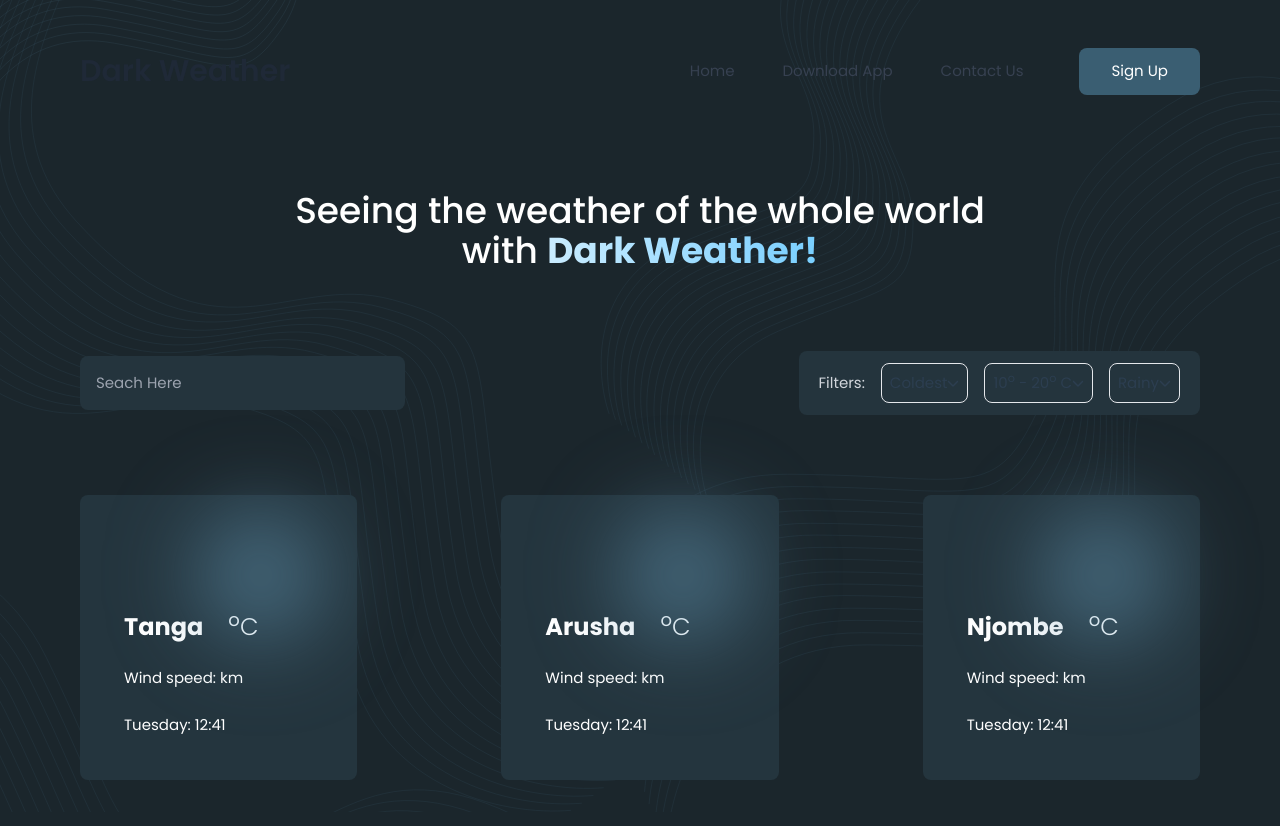
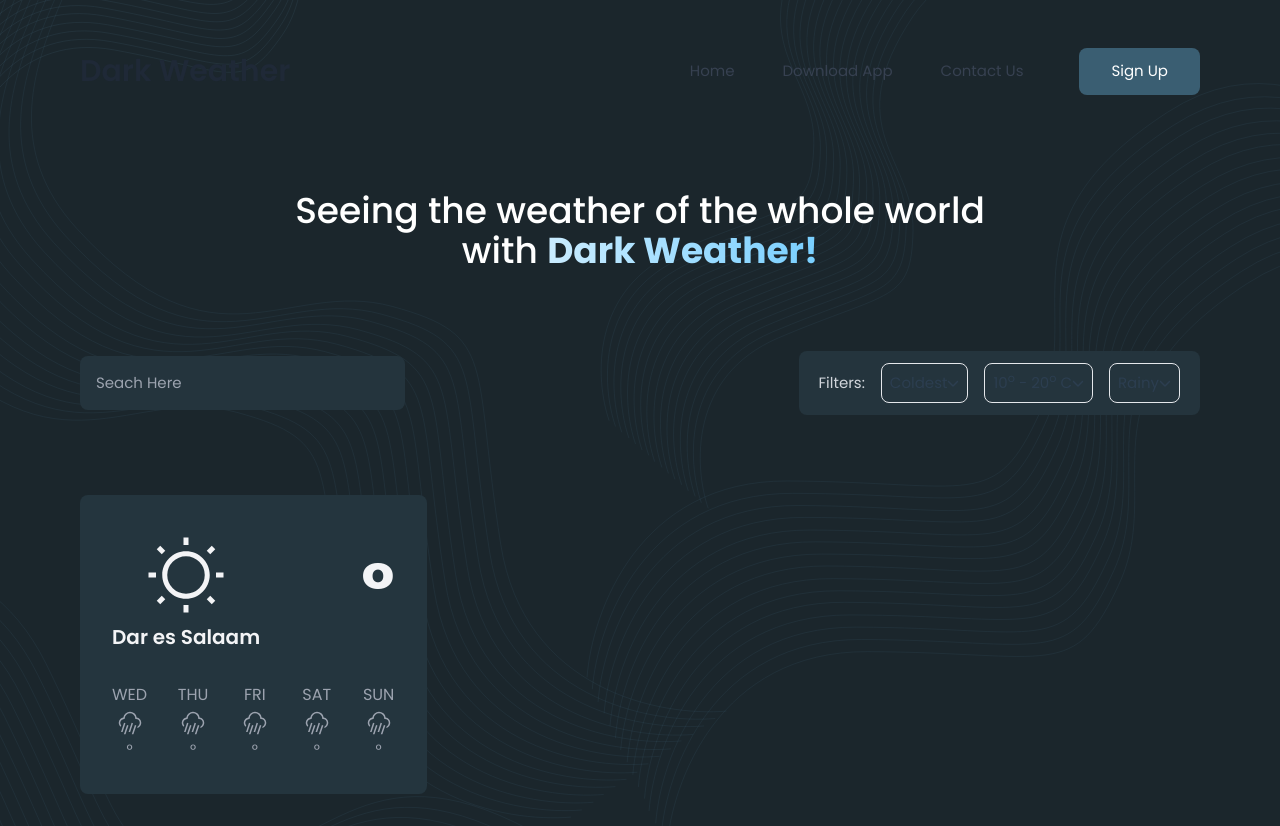
Before and after one commit to nickyraph/weather-app, a Vue app: page / in a window 1280 px wide. Built offline with nearby package versions, Linux system fonts and the light colour scheme; no server answers.

Commit message:
Structure new cards

```diff
--- a/src/App.vue
+++ b/src/App.vue
@@ -2,6 +2,7 @@
   import Navigation  from './components/Navigation.vue'
   import Search  from './components/Search.vue'
   import WeatherCard  from './components/WeatherCard.vue'
+  import WeatherCard2  from './components/WeatherCard2.vue'
 
 </script>
 
@@ -9,7 +10,7 @@
 
   <Navigation />
 
-  <div class="text-2xl lg:text-4xl text-center text-white font-medium flex items-center justify-center my-20">
+  <div class="text-2xl md:text-4xl text-center text-white font-medium flex items-center justify-center my-20">
     <h1>
       Seeing the weather of the whole world <br> with
       <span class="bg-clip-text text-transparent font-bold bg-gradient-to-r from-[#CAECFF] to-[#78CFFF]">
@@ -20,11 +21,10 @@
 
   <Search />
 
-  <div class="grid lg:grid-cols-3 lg:gap-36 gap-y-12 lg:gap-y-0 mt-20">
-
-    <WeatherCard city="Tanga" />
-    <WeatherCard city="Arusha" />
-    <WeatherCard city="Njombe" />
+  <div class="w-full grid md:grid-cols-2 gap-10 lg:grid-cols-3 gap-y-12 lg:gap-y-0 mt-20">
+    <WeatherCard2 city="Dar es Salaam"/>
+    <!-- <WeatherCard2 city="Arusha"/>
+    <WeatherCard2 city="Njombe"/> -->
   </div>
 
 
--- /dev/null
+++ b/src/components/WeatherCard2.vue
@@ -0,0 +1,105 @@
+<script >
+
+import moment from 'moment';
+
+export default {
+    props: ['city'],
+
+    data() {
+        return {
+
+            url: "https://api.openweathermap.org/data/3.0/onecall?lat=-6.7924&lon=39.2083&exclude=hourly&appid=c3cd4d44e142ed54d8c640f63bf1830e&units=metric",
+
+            current: null,
+
+            daily: null,
+
+            days: [],
+
+            date: moment().format('dddd: H:mm')
+
+        }
+    },
+
+    methods: {
+
+
+        async fetchData() {
+            const response = await fetch(this.url);
+
+            const data = await response.json();
+
+            this.current = data.current;
+
+            this.daily = data.daily;
+
+        },
+
+        determineNextDays(){
+
+            const today = moment();
+
+            for (let i = 0; i < 5; i++) {
+
+                this.days.push(today.add(1, 'days').format('ddd'))
+            }
+
+        }
+
+    },
+
+    mounted() {
+
+        this.fetchData();
+
+        this.determineNextDays();
+
+    },
+
+    components: {
+    }
+
+}
+
+</script>
+
+<template>
+    <div class="p-5 sm:p-8 w-full rounded-lg bg-primary text-gray-100">
+        <div class="flex justify-between items-center space-x-2">
+            <div class="flex flex-col items-center justify-center">
+                <svg xmlns="http://www.w3.org/2000/svg" viewBox="0 0 512 512"
+                    class="w-24 h-24 p-2 dark:text-yellow-400 fill-current">
+                    <path
+                        d="M256,104c-83.813,0-152,68.187-152,152s68.187,152,152,152,152-68.187,152-152S339.813,104,256,104Zm0,272A120,120,0,1,1,376,256,120.136,120.136,0,0,1,256,376Z">
+                    </path>
+                    <rect width="32" height="48" x="240" y="16"></rect>
+                    <rect width="32" height="48" x="240" y="448"></rect>
+                    <rect width="48" height="32" x="448" y="240"></rect>
+                    <rect width="48" height="32" x="16" y="240"></rect>
+                    <rect width="32" height="45.255" x="400" y="393.373" transform="rotate(-45 416 416)"></rect>
+                    <rect width="32.001" height="45.255" x="80" y="73.373" transform="rotate(-45 96 96)"></rect>
+                    <rect width="45.255" height="32" x="73.373" y="400" transform="rotate(-45.001 96.002 416.003)">
+                    </rect>
+                    <rect width="45.255" height="32.001" x="393.373" y="80" transform="rotate(-45 416 96)"></rect>
+                </svg>
+                <h1 class="text-xs sm:text-md lg:text-xl font-semibold">{{ this.city }}</h1>
+            </div>
+            <span class="font-bold text-6xl sm:text-7xl">{{  }}°</span>
+        </div>
+        <div class="flex justify-between mt-8 space-x-4 text-gray-400">
+            <div v-for="(day, i) in this.days" class="flex flex-col items-center space-y-1">
+                <span class="uppercase text-sm md:text-base">{{ day }}</span>
+                <svg xmlns="http://www.w3.org/2000/svg" viewBox="0 0 512 512" class="w-6 h-6 sm:w-8 fill-current">
+                    <path
+                        d="M398.2,137.208a144.013,144.013,0,0,0-284.545.979,122.364,122.364,0,0,0-64.357,32.926A109.4,109.4,0,0,0,16,249.619c0,31.119,12.789,60.762,36.01,83.469q2.84,2.776,5.845,5.347l11.327-33.981C56.091,289.3,48,270.017,48,249.619c0-42.362,35.724-78.015,81.329-81.168l14.055-.972.814-14.065a111.995,111.995,0,0,1,223.589-.22l.891,14.888,14.913.155c46.592.488,80.409,34.714,80.409,81.382,0,33.152-16.706,61.38-41.84,75.9L409.032,364.9a110.012,110.012,0,0,0,54.938-32.358C484.625,310.339,496,280.889,496,249.619,496,190.507,454.859,144.4,398.2,137.208Z">
+                    </path>
+                    <polygon points="126.029 496 159.817 496 223.153 309.136 192.847 298.864 126.029 496"></polygon>
+                    <polygon points="294.029 496 327.817 496 391.153 309.136 360.847 298.864 294.029 496"></polygon>
+                    <polygon points="290.11 251.033 225.781 448 259.445 448 320.529 260.967 290.11 251.033"></polygon>
+                    <polygon points="128.791 251.033 64.461 448 98.125 448 159.209 260.967 128.791 251.033"></polygon>
+                </svg>
+                <span>{{  }}°</span>
+            </div>
+        </div>
+    </div>
+</template>
--- a/tailwind.config.js
+++ b/tailwind.config.js
@@ -5,7 +5,11 @@ module.exports = {
     "./src/**/*.{vue,js,ts,jsx,tsx}",
   ],
   theme: {
-    extend: {},
+    extend: {
+      colors: {
+        primary : '#24353E'
+      }
+    },
   },
   plugins: [],
 }
```
